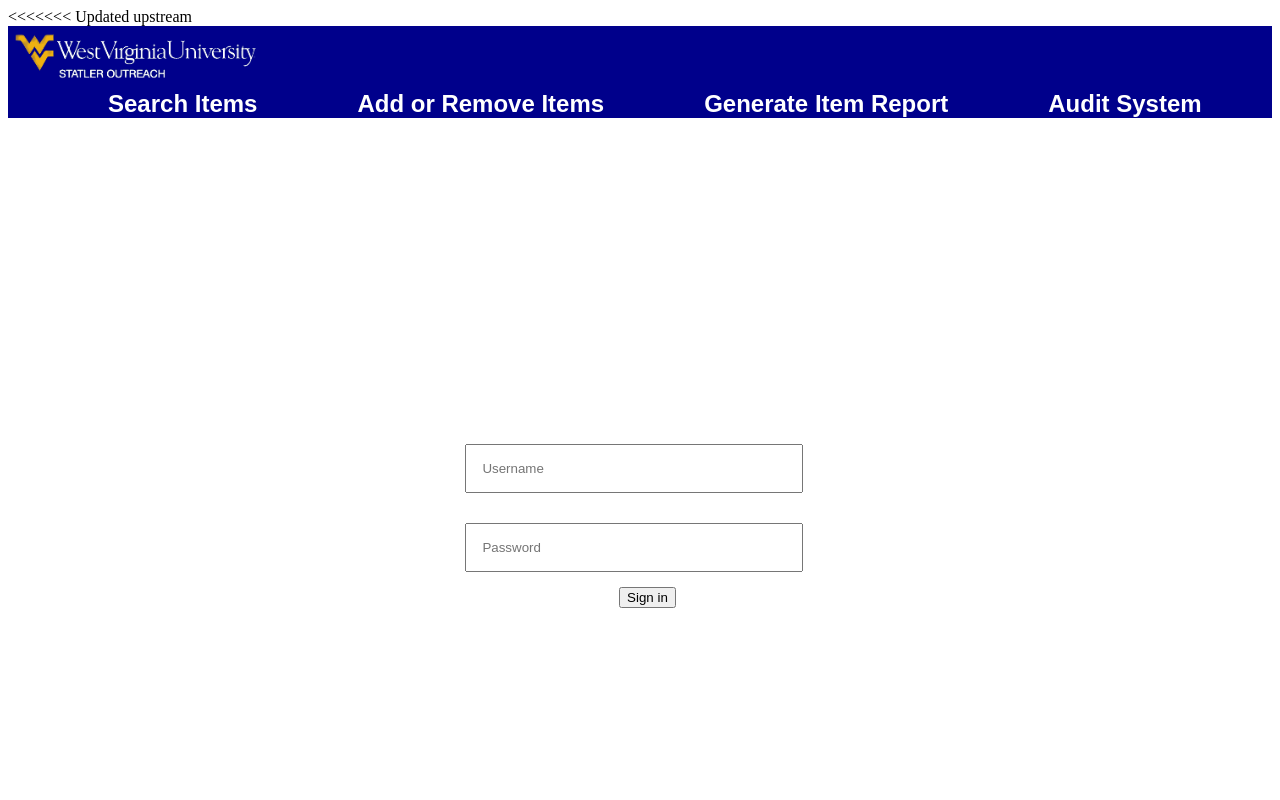
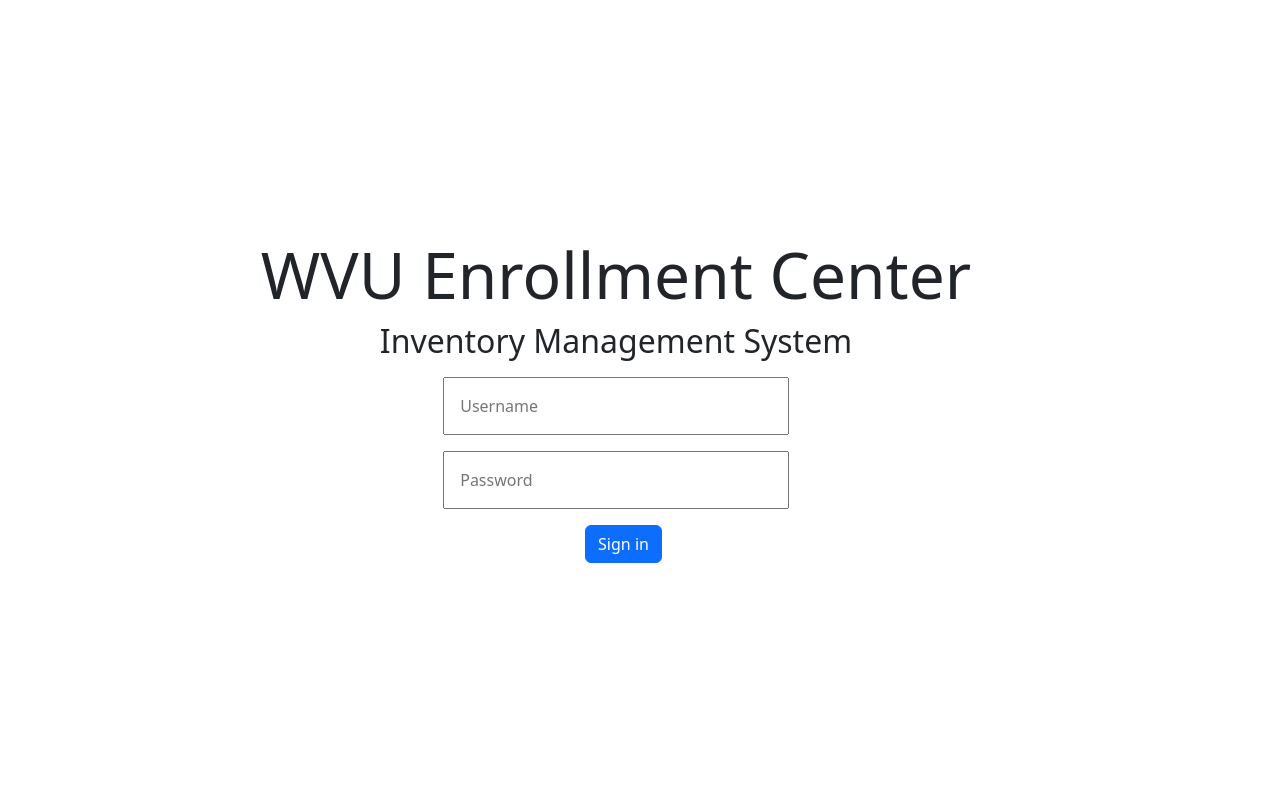
Before and after one commit to WVU-CS230-2023-01-Group07/EnrollmentCenterInventory, an Angular app in the folder EnrollmentCenterInventory/: page /sign-in in a window 1280 px wide. Shown: the top 800 px of the page. Built offline with nearby package versions, Linux system fonts and the light colour scheme.

Commit message:
Sign-in page 3.4.23
Created basic skeleton framework for sign in page

```diff
--- a/EnrollmentCenterInventory/src/app/Layouts/sign-in-layout/sign-in-layout.component.css
+++ b/EnrollmentCenterInventory/src/app/Layouts/sign-in-layout/sign-in-layout.component.css
@@ -1,18 +1,16 @@
 input {
-    width: 80%;
+    width: 100%;
 
     padding: 15px;
-    margin: 15px;
 }
 
 #sign-in {
     margin-left: 15px;
     justify-content: center;
-    align-items: center;
     left: 50%;
 }
 
-.container {
+.container-fluid {
     height: 100%;
     display: flex;
     justify-content: center;
@@ -20,11 +18,31 @@
 }
 
 .outer {
-    width: 30%;
+    width: 100%;
+    justify-content: center;
+    align-items: center;
+    display:flex;
 }
 
 .inner {
     display: flex;
     width: 100%;
-    justify-content: center;;
+    justify-content: center;
 }
+
+.header {
+    width: 100%;
+}
+
+h1, h2{
+    text-align: center;
+}
+
+.organize {
+    justify-content: center;
+    align-items: center;
+}
+
+.organizeInner {
+    width: 30%;
+}
--- a/EnrollmentCenterInventory/src/app/Layouts/sign-in-layout/sign-in-layout.component.html
+++ b/EnrollmentCenterInventory/src/app/Layouts/sign-in-layout/sign-in-layout.component.html
@@ -1,16 +1,24 @@
-<form class="container">
-    <div class="outer">
+<form class="container-fluid row">
+    <div class="col organize">
+        <div class="header row">
+            <h1 class="display-3"> WVU Enrollment Center</h1>
+            <h2 class="display-8"> Inventory Management System</h2>
+        </div>
+        <div class="outer row d-flex">
 
-        <div class="form-group mb-2">
-            <input type="text" placeholder="Username">
-        </div>
-        <div class="form-group mb-2">
-            <input type="text" placeholder="Password">
+<div class ="organizeInner">
+            <div class="form-group mt-2 mb-3">
+                <input type="text" placeholder="Username">
+            </div>
+            <div class="form-group mb-3">
+                <input type="text" placeholder="Password">
+            </div>
+
+            <div class="inner">
+                <button id="sign-in" type="button" class="btn btn-primary btn-block">Sign in</button>
+            </div>
         </div>
 
-        <div class="inner">
-            <button id="sign-in" type="button" class="btn btn-primary btn-block mb-4">Sign in</button>
         </div>
-
     </div>
 </form>
--- a/EnrollmentCenterInventory/src/app/app.component.html
+++ b/EnrollmentCenterInventory/src/app/app.component.html
@@ -1,6 +1,2 @@
-<<<<<<< Updated upstream
-<app-nav-bar></app-nav-bar>
-<router-outlet></router-outlet>
-=======
+
 <app-sign-in-layout></app-sign-in-layout>
->>>>>>> Stashed changes
--- a/EnrollmentCenterInventory/src/styles.css
+++ b/EnrollmentCenterInventory/src/styles.css
@@ -1,4 +1,4 @@
-
+@import "~bootstrap/dist/css/bootstrap.css";
 
 html, body {
     height: 100%;
```
